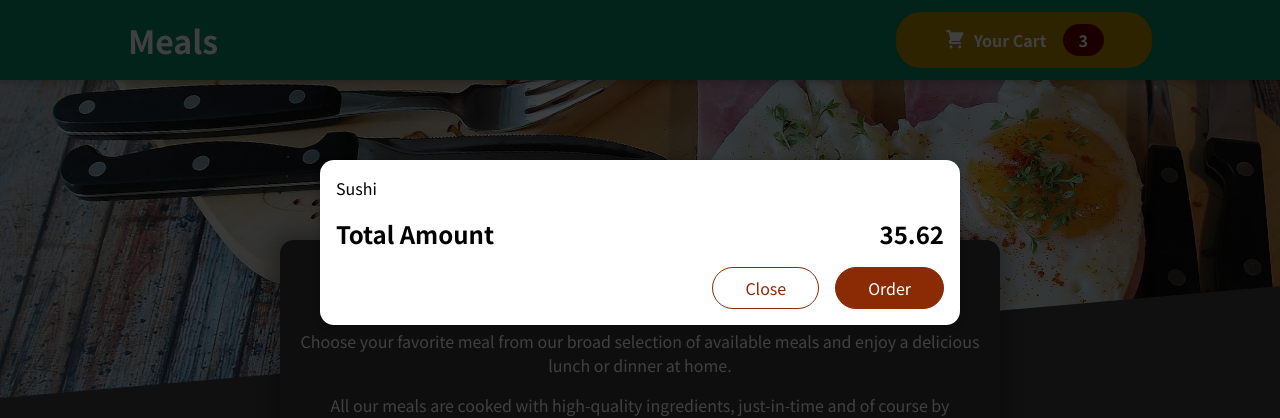
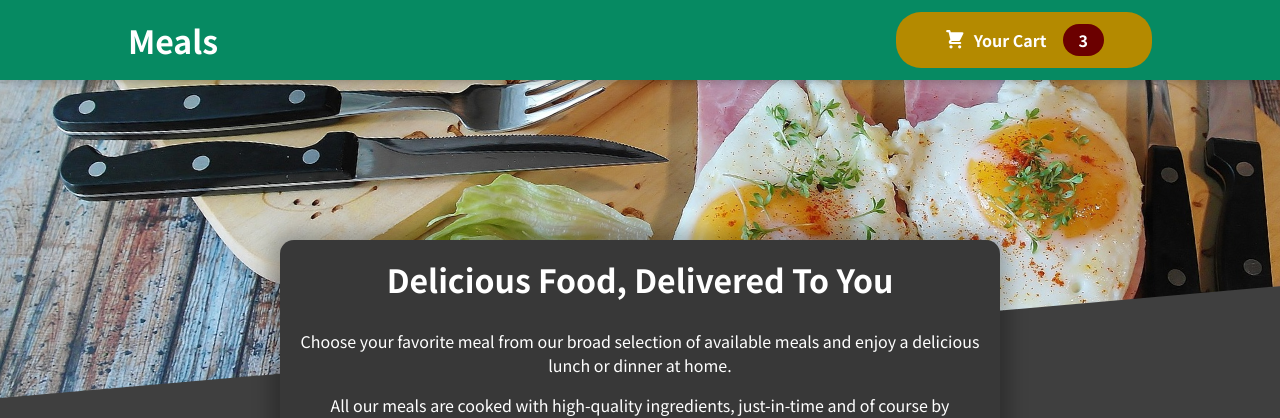
Before and after one commit to Hashwi/Food_App, a React (Create React App) app: page / in a window 1280 px wide. Shown: the top 418 px of the page. Built offline with nearby package versions, Linux system fonts and the light colour scheme.

Commit message:
Adding stylling

```diff
--- a/src/App.js
+++ b/src/App.js
@@ -1,13 +1,23 @@
-import { Fragment } from "react";
+import { Fragment, useState } from "react";
 import Header from "./components/Layout/Header";
 import Meals from "./components/Meals/Meals";
 import Cart from "./components/Cart/Cart";
 
 function App() {
+  const [cartIsShown, setCartIsShown] = useState(false);
+
+  const showCartHandler = () => {
+    setCartIsShown(true)
+  };
+
+  const hideCartHandler = () => {
+    setCartIsShown(false)
+  };
+
   return (
    <Fragment>
-    <Cart></Cart>
-      <Header/>
+    {cartIsShown && <Cart onClose={hideCartHandler}/>}
+      <Header onShowCart = {showCartHandler}/>
       <main>
         <Meals/>
       </main>
--- a/src/components/Cart/Cart.js
+++ b/src/components/Cart/Cart.js
@@ -11,14 +11,14 @@
     </ul>
   );
   return (
-    <Modal>
+    <Modal onClose={props.onClose}>
       {cartItems}
       <div className={classes.total}>
         <span>Total Amount</span>
         <span>35.62</span>
       </div>
       <div className={classes.actions}>
-        <button className={classes['button--alt']}>Close</button>
+        <button className={classes['button--alt']} onClick={props.onClose}>Close</button>
         <button className={classes.button}>Order</button>
       </div>
     </Modal>
--- a/src/components/Layout/Header.js
+++ b/src/components/Layout/Header.js
@@ -9,7 +9,7 @@
     <Fragment>
         <header className={classes.header}>
         <h1>Meals</h1>
-        <HeaderCartButton/>
+        <HeaderCartButton onClick={props.onShowCart}/>
         </header>
         <div className={classes['main-image']}>
             <img src={mealsImage}/>
--- a/src/components/Layout/HeaderCartButton.js
+++ b/src/components/Layout/HeaderCartButton.js
@@ -4,7 +4,7 @@
 
 export default function HeaderCartButton(props) {
   return (
-    <button className={classes.button}>
+    <button className={classes.button} onClick={props.onClick}>
       <span className={classes.icon}>
         <CartIcon/>
       </span>
--- a/src/components/UI/Modal.js
+++ b/src/components/UI/Modal.js
@@ -3,7 +3,7 @@
 import classes from './Modal.module.css';
 
 const Backdrop = (props) => {
-    return<div className={classes.backdrop}/>
+    return<div className={classes.backdrop} onClick={props.onClose}/>
 };
 const ModalOverlay = (props) => {
     return<div className={classes.modal}>
@@ -16,7 +16,7 @@
 export default function Modal(props) {
   return (
     <Fragment>
-        {ReactDOM.createPortal(<Backdrop/>,portalElement )}
+        {ReactDOM.createPortal(<Backdrop onClose={props.onClose}/>,portalElement )}
         {ReactDOM.createPortal(<ModalOverlay>{props.children}</ModalOverlay>, portalElement)}
     </Fragment>
   )
```
